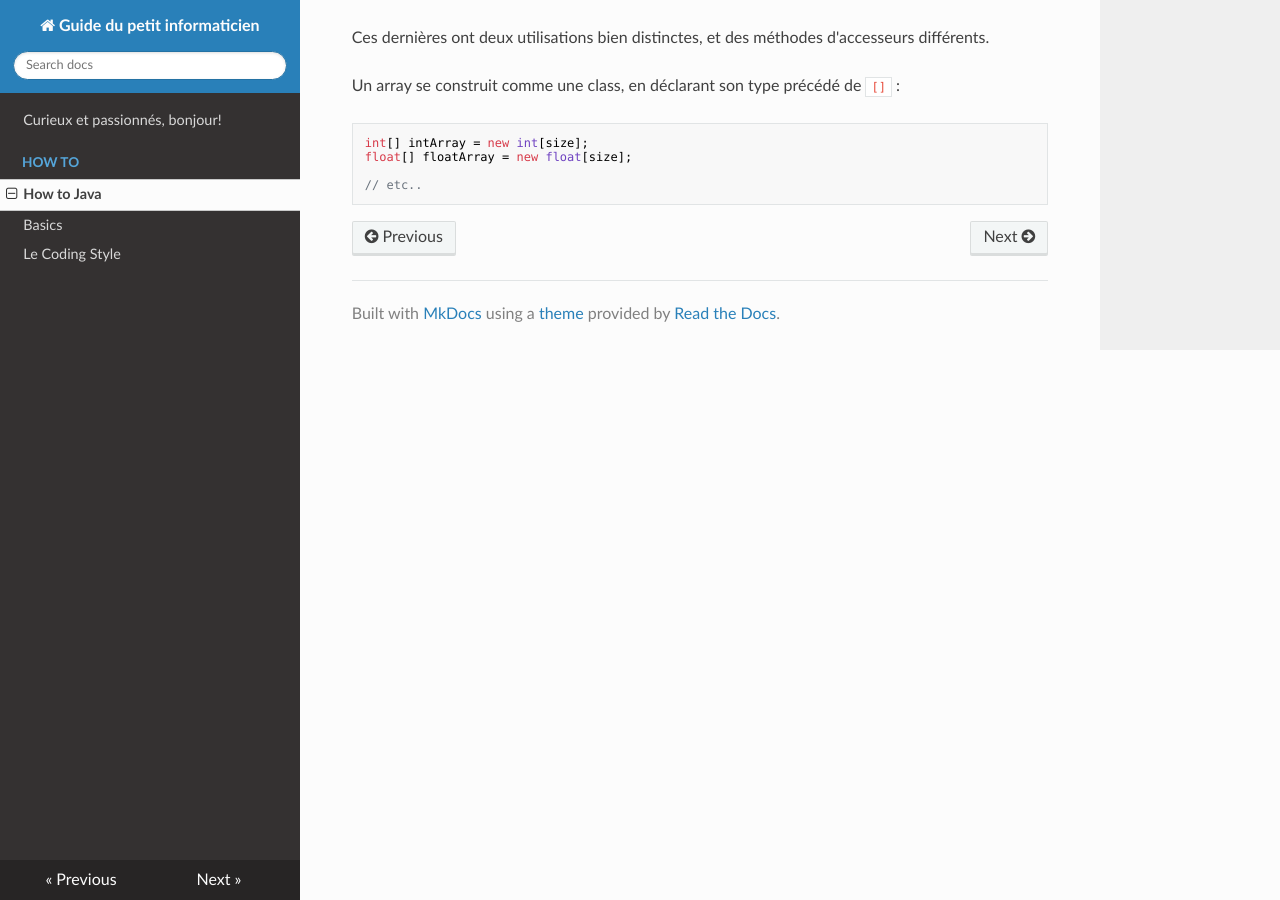
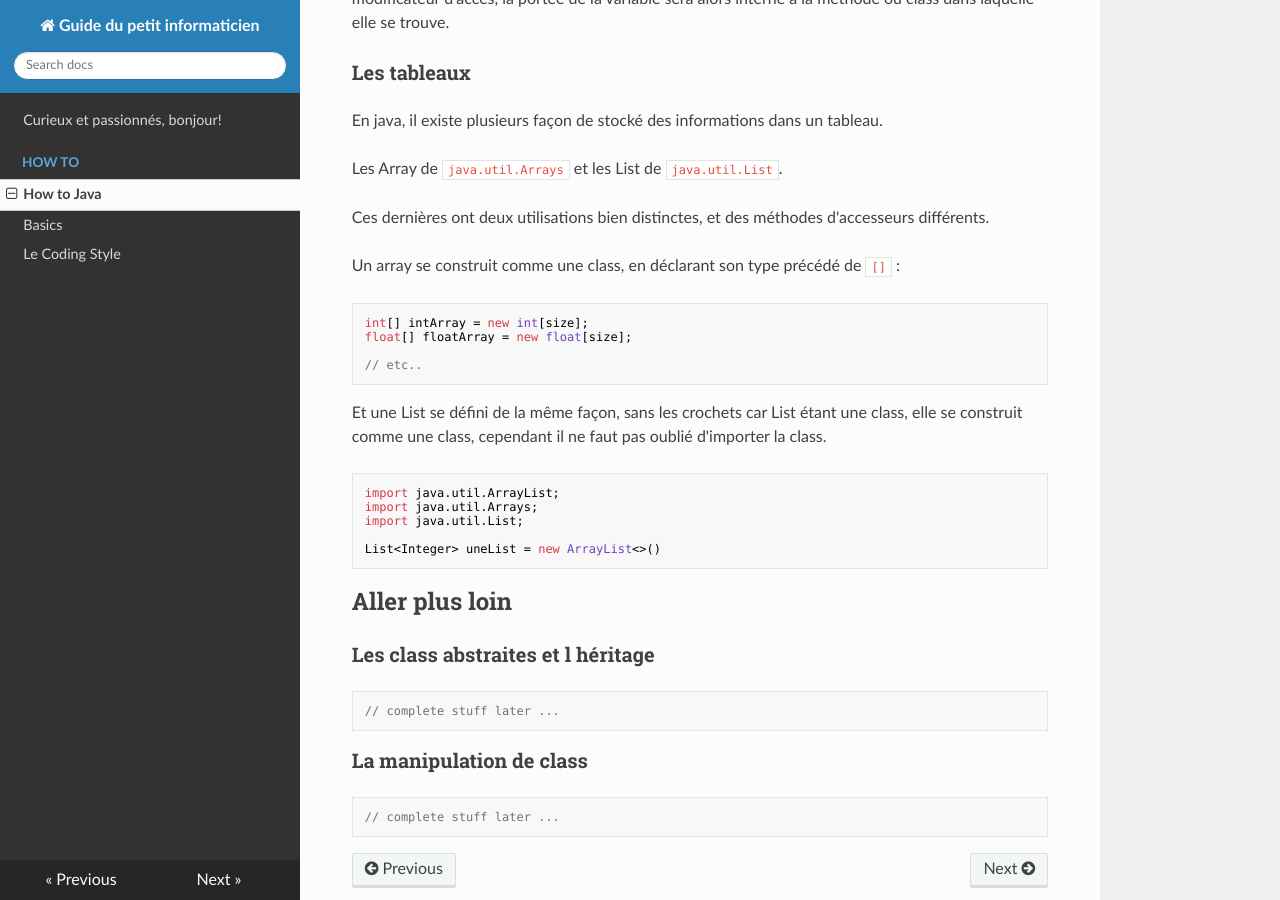
Before and after one commit to UFRCaenDiscordServer/guide-du-petit-informaticien, an MkDocs documentation site: the page built from docs/how-to/How_to_java.md, in a window 1280 px wide and 900 px high, scrolled down 1889 px. Built offline with MkDocs 1.6.1, drawn with Linux system fonts in a browser that asks for light colours; nearby versions of some CDN libraries; some of the changed text lies outside the part shown.

Commit message:
Update How_to_java.md

````diff
--- a/docs/how-to/How_to_java.md
+++ b/docs/how-to/How_to_java.md
@@ -1,10 +1,17 @@
 # How to Java
 # Table des matières
-- [Les bases d'une classe](#les-bases)
-	- [Naming et structure de fichiers](#naming-et-structure)
-	- [Les modificateurs d'accès](#les-modificateurs)
-	- [Les méthodes](#méthodes)
-	- [Les variables](#Variables)
+
+ - [How to java](#how-to-java)
+	 1. [Les bases d'une classe](#les-bases)
+		- [Naming et structure de fichiers](#naming-et-structure)
+		- [Le fichier main](#le-fichier-main)
+		- [Les modificateurs d'accès](#les-modificateurs)
+		- [Les méthodes](#méthodes)
+		- [Les variables](#variables)
+		- [Les tableaux](#les-tableaux)
+	2. [Aller plus loin](#aller-plus-loin)
+		- [Notion de classe abstraite et héritage](#les-class-abstraites-et-l-héritage).
+		- [Comment utiliser une classe](#la-manipulation-de-class)
 ## Les bases
 ### Naming et structure
 ```java
@@ -72,3 +79,20 @@
 
 // etc..
 ```
+Et une List se défini  de la même façon, sans les crochets car List étant une class, elle se construit comme une class, cependant il ne faut pas oublié d'importer la class.
+```java
+import java.util.ArrayList;
+import java.util.Arrays;
+import java.util.List;
+
+List<Integer> uneList = new ArrayList<>()
+```
+## Aller plus loin
+### Les class abstraites et l héritage
+```java
+// complete stuff later ...
+```
+### La manipulation de class
+```java
+// complete stuff later ...
+```
````
